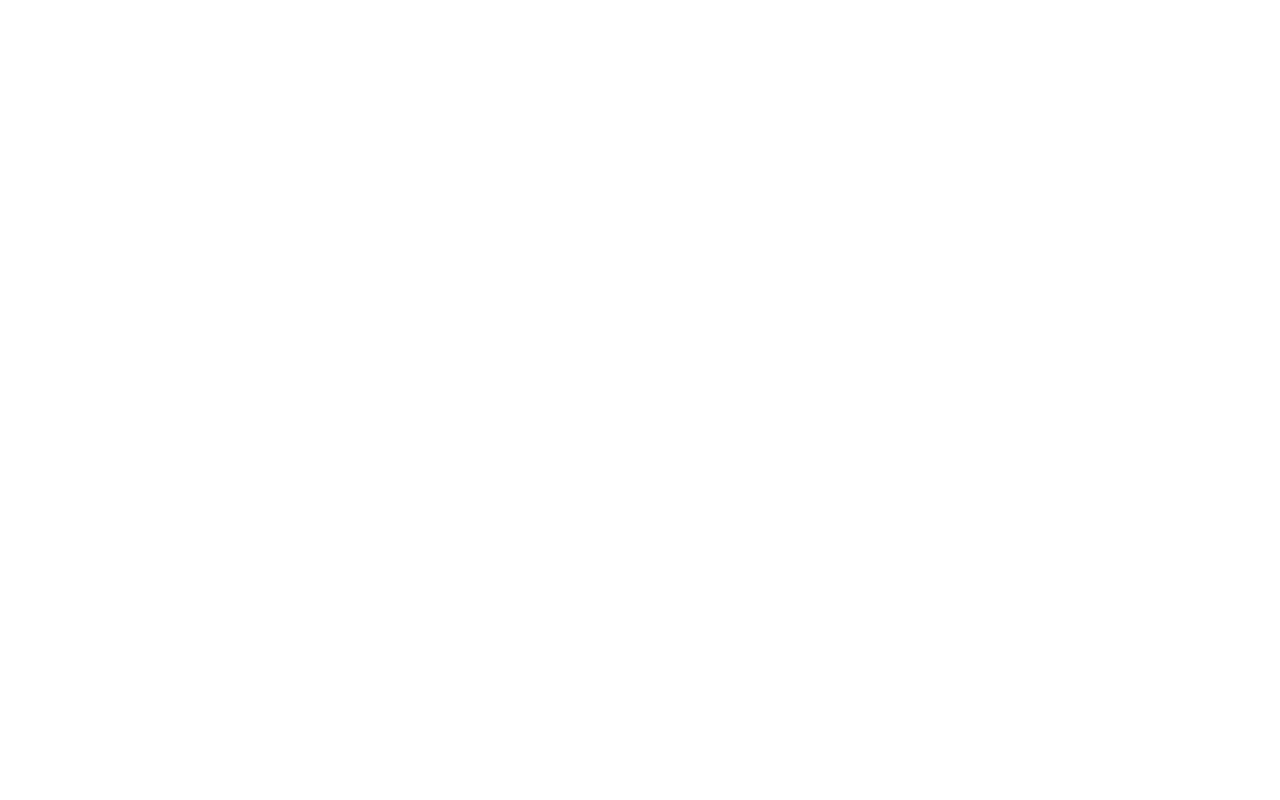
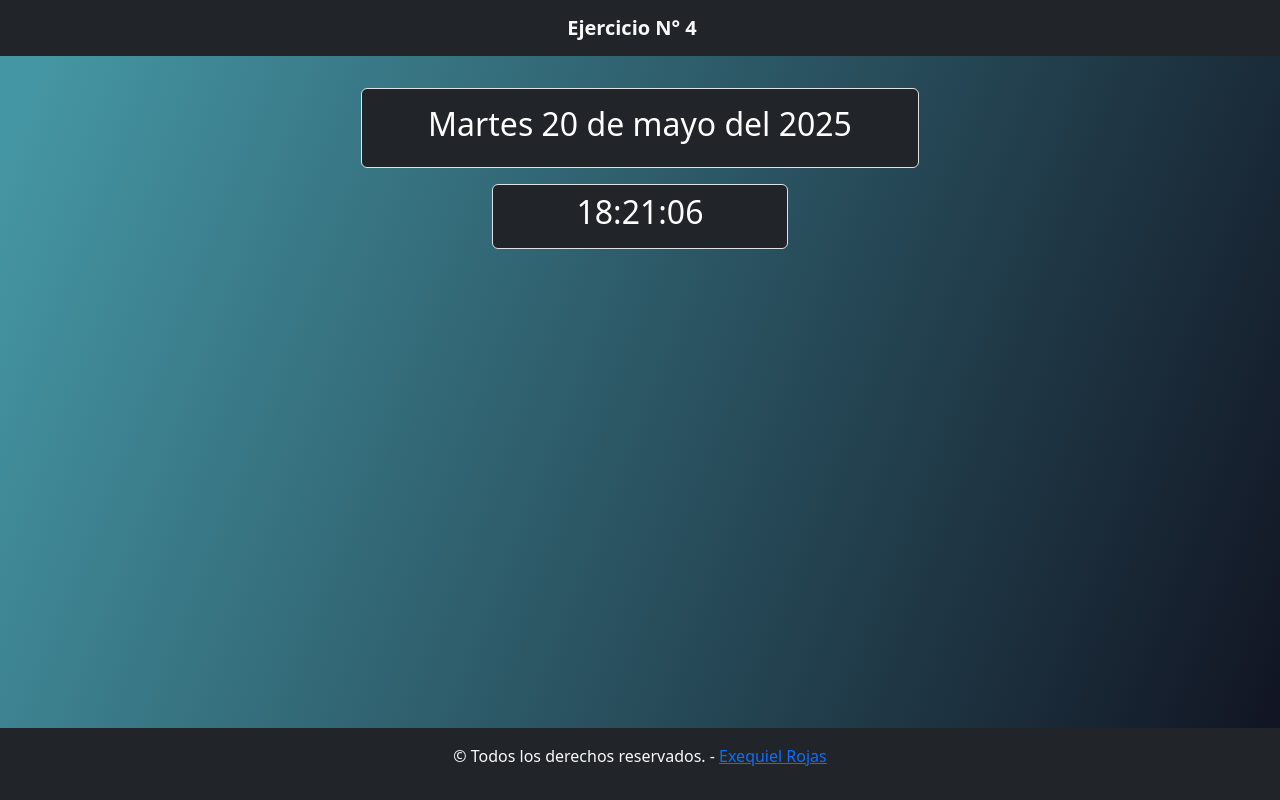
Before and after one commit to ExequielRojas/tp5-DOM-ejercicio4, a plain HTML site: page index.html in a window 1280 px wide. Drawn offline with nearby package versions, Linux system fonts and the light colour scheme.

Commit message:
Agregue la fecha y la hora actual mediante funciones con javascript

```diff
--- a/css/style.css
+++ b/css/style.css
@@ -0,0 +1,15 @@
+body{
+    display: flex;
+    flex-direction: column;
+    min-height: 100vh;
+}
+
+main{
+    flex-grow: 1;
+    background-image: linear-gradient( 111.1deg,  rgba(69,150,164,1) 2.5%, rgba(17,20,34,1) 100.3% );
+}
+
+#tamanioHora{
+    width: 100%;
+    max-width: 296px;
+}
--- a/index.html
+++ b/index.html
@@ -12,9 +12,33 @@
 </head>
 <body>
 
-    <header></header>
-    <main></main>
-    <footer></footer>
+    <header>
+        <nav class="navbar navbar-expand-lg bg-dark">
+        <div class="container d-flex justify-content-center">
+          <a class="navbar-brand fw-bolder text-light" href="#">Ejercicio N° 4</a>
+        </div>
+      </nav>
+    </header>
+
+    <main>
+        <section class="container my-3">
+            <div class="d-flex flex-column align-items-center justify-content-center">
+                <article class="d-flex justify-content-center col-md-6 my-3 p-3 border rounded text-bg-dark text-center">
+                    <h2 id="fecha">Miercoles</h2>
+                </article>
+
+                <article class="d-flex justify-content-center col-md-6 border rounded text-bg-dark p-2" id="tamanioHora">
+                    <h2 id="hora">10:20:00</h2>
+                </article>
+            </div>
+        </section>
+    </main>
+
+    <footer class="bg-dark text-light py-3 text-center">
+      <p>
+        &copy; Todos los derechos reservados. - <a href="#">Exequiel Rojas</a>
+      </p>
+    </footer>
 
 
     <script src="https://cdn.jsdelivr.net/npm/bootstrap@5.3.6/dist/js/bootstrap.bundle.min.js" integrity="sha384-j1CDi7MgGQ12Z7Qab0qlWQ/Qqz24Gc6BM0thvEMVjHnfYGF0rmFCozFSxQBxwHKO" crossorigin="anonymous"></script>
--- a/js/app.js
+++ b/js/app.js
@@ -0,0 +1,30 @@
+function fecha(){
+    const fechaActual = new Date()
+    const fecha = document.querySelector('#fecha')
+    const diaDeSemana = ['Domingo', 'Lunes', 'Martes', 'Miércoles', 'Jueves', 'Viernes', 'Sábado'];
+    const mesesDelanio = ['enero', 'febrero', 'marzo', 'abril', 'mayo', 'junio', 'julio', 'agosto', 'septiembre', 'octubre', 'noviembre', 'diciembre'];
+
+    const nombreDelDia = diaDeSemana[fechaActual.getDay()];
+    const nombreDelMes = mesesDelanio[fechaActual.getMonth()];
+    const anio = fechaActual.getFullYear();
+
+    fecha.textContent = `${nombreDelDia} ${fechaActual.getDate()} de ${nombreDelMes} del ${anio}`
+}
+
+function hora(){
+    const horaActual = new Date()
+
+    const horario = document.querySelector('#hora');
+
+    const hora = horaActual.getHours() < 10 ? '0'+horaActual.getHours() : horaActual.getHours()
+
+    const minutos = horaActual.getMinutes() < 10 ? '0'+horaActual.getMinutes() : horaActual.getMinutes();
+
+    const segundos = horaActual.getSeconds() < 10 ? '0'+horaActual.getSeconds() : horaActual.getSeconds();
+
+
+    horario.textContent = `${hora}:${minutos}:${segundos}`;
+}
+
+fecha()
+setInterval(hora, 1000);
```
